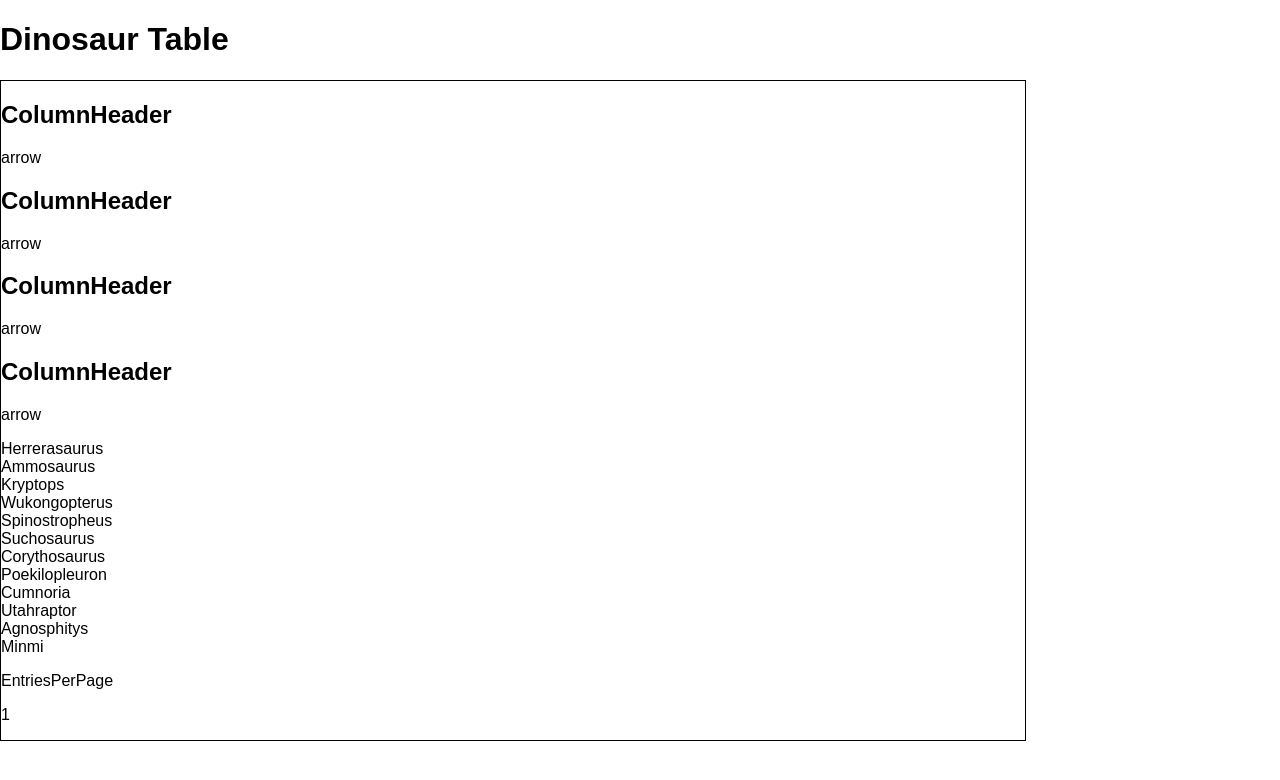
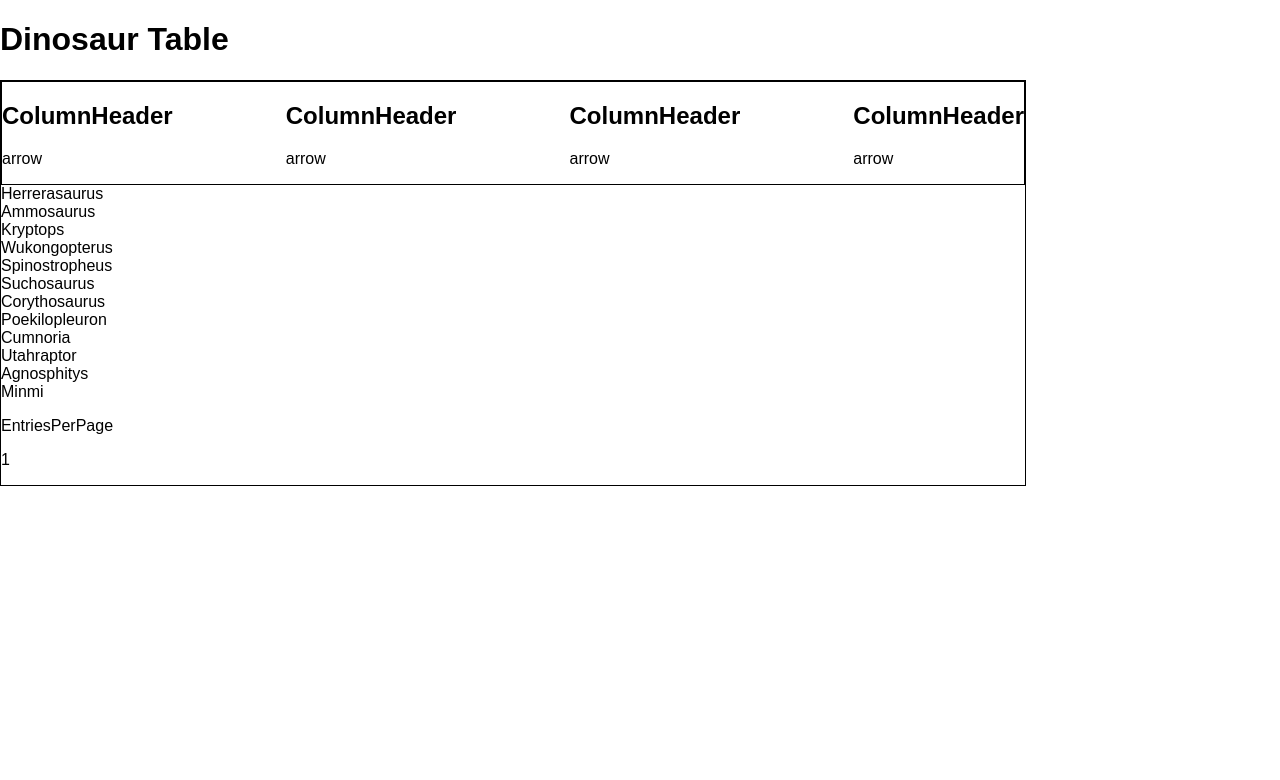
Before and after one commit to brenderbee/table-practice, a React (Create React App) app: page / in a window 1280 px wide. Shown: the top 780 px of the page. Built offline with nearby package versions, Linux system fonts and the light colour scheme.

Commit message:
Import TableHeader.css.

```diff
--- a/src/components/TableHeader.js
+++ b/src/components/TableHeader.js
@@ -1,11 +1,12 @@
 import React, { Component } from 'react';
 import ColumnHeader from './ColumnHeader';
+import './../assets/css/TableHeader.css';
 import PropTypes from 'prop-types';
 
 class TableHeader extends Component {
   render() {
     return (
-      <div>
+      <div className="table-header">
         {this.props.columnList.map((header, index) =>
           <ColumnHeader
             key={index}
```
